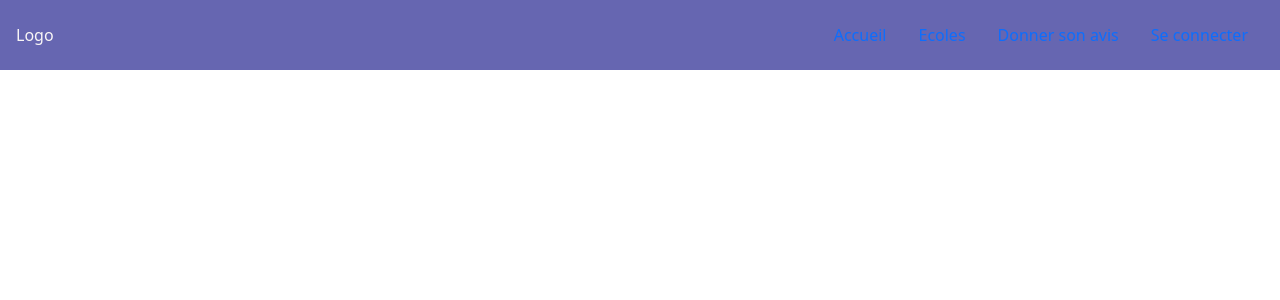
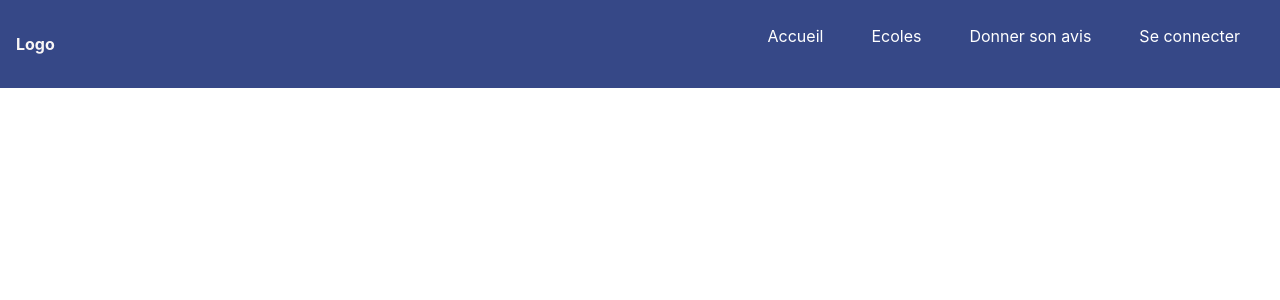
Before and after one commit to FindYouSchool/FYS-front-end, a React (Create React App) app: page / in a window 1280 px wide. Shown: the top 300 px of the page. Built offline with nearby package versions, Linux system fonts and the light colour scheme.

Commit message:
fix and clean menu css

```diff
--- a/src/App.jsx
+++ b/src/App.jsx
@@ -14,16 +14,14 @@ function App() {
   return (
     <div className="App">
       <Providers>
+        <Suspense fallback={<Loader size="large" />}>
           <Menu />
-        <div className="container">
-          <Suspense fallback={<Loader />}>
           <Routes>
             <Route path="/" element={<Home />} />
             <Route path="/Login" element={<Login />} />
             <Route path="*" element={<NotFound />} />
           </Routes>
         </Suspense>
-        </div>
       </Providers>
     </div>
   );
--- a/src/components/Loader/Loader.jsx
+++ b/src/components/Loader/Loader.jsx
@@ -1,10 +1,19 @@
 import React from "react";
 
-const Loader = () => {
+const Loader = (props) => {
+  const size = {
+    sm: "2rem",
+    large: "3rem",
+    xl: "4rem",
+  };
   return (
-    <div className="container">
-      <div class="spinner-grow text-primary" role="status">
-        <span class="visually-hidden">Loading...</span>
+    <div className="container d-flex w-100 justify-content-center align-items-center">
+      <div
+        style={{ width: size[props.size], height: size[props.size] }}
+        className="spinner-grow text-primary m-5"
+        role="status"
+      >
+        <span className="visually-hidden">Loading...</span>
       </div>
     </div>
   );
--- a/src/components/menu/Menu.jsx
+++ b/src/components/menu/Menu.jsx
@@ -7,22 +7,42 @@ const Menu = () => {
   const handleShowLinks = () => {
     setShowlinks(!showLinks);
   };
-
+  const handleClick = () => {
+    if (showLinks) {
+      setShowlinks(false);
+    }
+  };
   return (
     <nav className={`menu-container ${showLinks ? "show-nav" : "hide-nav"} `}>
-      <div className="logo-container bold ">Logo</div>
-      <ul className="navbar-links d-flex ">
-        <NavLink to="/" className="navbar-link">
-          <li className="d-inline-block mx-3">Accueil</li>
+      <div className="logo-container fw-bold ">Logo</div>
+      <ul className="navbar-links">
+        <NavLink
+          to="/"
+          onClick={handleClick}
+          className="navbar-link d-inline-block mx-3"
+        >
+          Accueil
         </NavLink>
-        <NavLink to="/schools" className="navbar-link d-inline-block mx-3">
+        <NavLink
+          to="/schools"
+          onClick={handleClick}
+          className="navbar-link d-inline-block mx-3"
+        >
           Ecoles
         </NavLink>
-        <NavLink to="/notice" className="navbar-link">
-          <li className="d-inline-block mx-3">Donner son avis</li>
+        <NavLink
+          to="/notice"
+          onClick={handleClick}
+          className="navbar-link d-inline-block mx-3"
+        >
+          Donner son avis
         </NavLink>
-        <NavLink to="/login" className="navbar-link ">
-          <li className="d-inline-block mx-3">Se connecter</li>
+        <NavLink
+          to="/login"
+          onClick={handleClick}
+          className="navbar-link d-inline-block mx-3"
+        >
+          Se connecter
         </NavLink>
       </ul>
       <button className="navbar-burger" onClick={handleShowLinks}>
--- a/src/components/menu/menu.css
+++ b/src/components/menu/menu.css
@@ -1,3 +1,5 @@
+@import url("https://fonts.googleapis.com/css2?family=Poppins:wght@200");
+
 .menu-container {
   display: flex;
   flex-wrap: wrap;
@@ -7,7 +9,7 @@
   width: 100%;
   min-height: 70px;
   padding: 1rem;
-  background-color: rgb(102, 102, 177);
+  background-color: #364887;
   color: rgb(249, 246, 246);
 }
 .navbar-burger {
@@ -18,32 +20,61 @@
   color: inherit;
   display: none;
 }
-.items {
-  display: inline-block;
+
+.navbar-link {
+  box-shadow: inset 0 0 0 0 #36478700;
+  color: white;
+  transition: color 0.3s ease-in-out, box-shadow 0.4s ease-in-out;
+  text-align: center;
+  padding: 0.5rem;
 }
-@media screen and (max-width: 767px) {
+.navbar-link:hover {
+  color: #364887;
+  box-shadow: inset calc(120px + 0.5rem) 0 0 #fff;
+}
+
+@media screen and (max-width: 780px) {
   .navbar-links {
+    display: flex;
     flex-direction: column;
     justify-content: center;
     align-items: center;
-    position: fixed;
-    right: -100vw;
+    position: absolute;
+    right: 0;
+    left: 0;
+    top: 0;
     bottom: 0;
     height: 100vh;
     padding: 2rem;
     visibility: hidden;
-    background-color: #364887;
+    transition: background-color 0.3s ease-in-out;
+  }
+  .navbar-link {
+    display: block;
+    box-shadow: inset 0 0 0 0 #36478700;
+    text-align: center;
+    width: 50vmin;
+    margin: 1.5rem 0;
+    padding: 0rem 1.5rem;
+    font-size: 5vw;
+    color: white;
+  }
+  .navbar-link:hover {
+    box-shadow: inset 50vmin 0 0 0 #fff !important;
+    color: #364787;
   }
   .show-nav .navbar-links {
     width: 100vw;
-    right: 0;
+    background-color: #364787e7;
     visibility: visible;
   }
-  .navbar-link {
-    display: block;
-    padding: 1.5rem;
-    font-size: 5vw;
+  .hide-nav .navbar-links {
+    width: 0;
+    background-color: transparent;
+    visibility: hidden;
   }
+  /* BURGER MENU */
+
   .navbar-burger {
     display: block;
     position: fixed;
@@ -87,84 +118,19 @@
     transform: rotate(-45deg);
   }
 }
-@import url("https://fonts.googleapis.com/css2?family=Poppins:wght@200");
-* {
-  box-sizing: border-box;
-  margin: 0;
-  padding: 0;
-  outline: none;
-}
-ul {
-  list-style: none;
-  padding: 0;
-  margin: 0;
-}
-a {
-  text-decoration: none;
-}
-@media screen and (max-width: 767px) {
+
+@media screen and (max-width: 350px) {
   .navbar-links {
-    flex-direction: column;
-    justify-content: center;
-    align-items: center;
-    position: fixed;
-    right: -100vw;
-    bottom: 0;
-    height: 100vh;
-    padding: 2rem;
-    visibility: hidden;
-    background-color: rgb(102, 102, 177);
-  }
-  .show-nav .navbar-links {
-    width: 100vw;
-    right: 0;
-    visibility: visible;
+    padding: 1.5rem;
   }
   .navbar-link {
-    display: block;
-    padding: 1.5rem;
-    font-size: 5vw;
+    /* margin: auto;
+    margin: 1rem 0;
+    padding: 0.5rem 1.5rem; */
+    font-size: 1.5rem;
+    width: 100%;
   }
-  .navbar-burger {
-    display: block;
-    position: fixed;
-    top: 1rem;
-    right: 1rem;
-  }
-  .navbar-burger:hover {
-    cursor: pointer;
-  }
-  .burger-bar,
-  .burger-bar::before,
-  .burger-bar::after {
-    display: block;
-    width: 40px;
-    height: 3px;
-    position: relative;
-    border-radius: 3px;
-    background: #fff;
-    transition: all 0.5s ease-in-out;
-  }
-  .burger-bar::before,
-  .burger-bar::after {
-    content: "";
-    position: absolute;
-    left: 0;
-  }
-  .burger-bar::before {
-    transform: translateY(-12px);
-  }
-  .burger-bar::after {
-    transform: translateY(12px);
-  }
-  .show-nav .burger-bar {
-    width: 0;
-    background: transparent;
-  }
-  .show-nav .burger-bar::before {
-    transform: rotate(45deg);
-  }
-  .show-nav .burger-bar::after {
-    transform: rotate(-45deg);
+  .navbar-link:hover {
+    box-shadow: inset calc(90vw - 3rem) 0 0 0 #fff !important;
   }
 }
--- a/src/index.css
+++ /dev/null
@@ -1,13 +0,0 @@
-body {
-  margin: 0;
-  font-family: -apple-system, BlinkMacSystemFont, 'Segoe UI', 'Roboto', 'Oxygen',
-    'Ubuntu', 'Cantarell', 'Fira Sans', 'Droid Sans', 'Helvetica Neue',
-    sans-serif;
-  -webkit-font-smoothing: antialiased;
-  -moz-osx-font-smoothing: grayscale;
-}
-
-code {
-  font-family: source-code-pro, Menlo, Monaco, Consolas, 'Courier New',
-    monospace;
-}
--- a/src/index.js
+++ b/src/index.js
@@ -1,8 +1,12 @@
 import React from "react";
 import ReactDOM from "react-dom/client";
+import reportWebVitals from "./reportWebVitals";
+
+// STYLES
 import "bootstrap/dist/css/bootstrap.css";
+import "./styles/_reset.css";
+// COMPONENTS
 import App from "./App";
-import reportWebVitals from "./reportWebVitals";
 
 const root = ReactDOM.createRoot(document.getElementById("root"));
 root.render(
--- a/src/pages/Home/Home.jsx
+++ b/src/pages/Home/Home.jsx
@@ -1,10 +1,8 @@
 import React from "react";
-import { useNavigate } from "react-router-dom";
 
 const Home = () => {
-  const navigate = useNavigate();
   return (
-    <div style={{ height: "1500px" }}>
+    <div style={{ height: "auto" }}>
       <h1>Welcome to the homepage!</h1>
     </div>
   );
--- /dev/null
+++ b/src/styles/_reset.css
@@ -0,0 +1,23 @@
+html,
+* {
+  box-sizing: border-box;
+  margin: 0;
+  padding: 0;
+  outline: none;
+}
+
+body {
+  margin: 0;
+  font-family: -apple-system, BlinkMacSystemFont, "Segoe UI", "Roboto", "Oxygen",
+    "Ubuntu", "Cantarell", "Fira Sans", "Droid Sans", "Helvetica Neue",
+    sans-serif;
+  -webkit-font-smoothing: antialiased;
+  -moz-osx-font-smoothing: grayscale;
+}
+
+ul {
+  list-style: none;
+}
+a {
+  text-decoration: none;
+}
```
Lines whose indentation alone changed are shown as unchanged.
